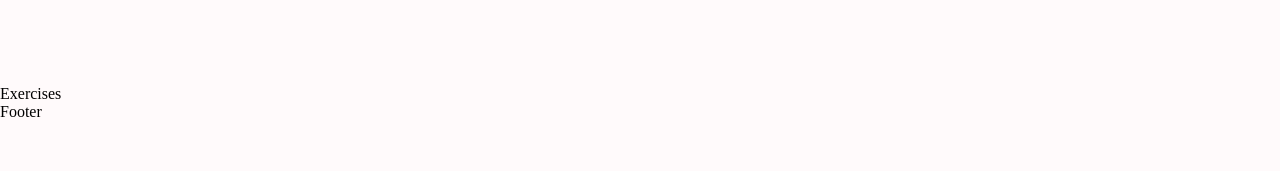
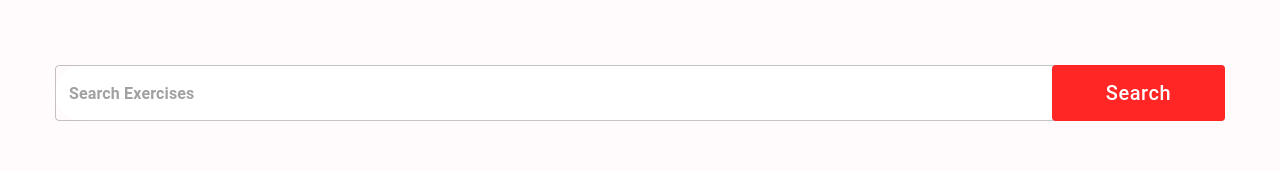
Before and after one commit to abdurahmonHard/gym-exercise, a React (Create React App) app: page / in a window 1280 px wide. Shown: the part 1199-1370 px from the top of the page. Before the commit the page ends 1320 px from the top, so only its background shows below. Built offline with nearby package versions, Linux system fonts and the light colour scheme; no server answers.

Commit message:
second-commit

```diff
--- /dev/null
+++ b/src/components/BodyPart.js
@@ -0,0 +1,24 @@
+import React from 'react'
+import {Stack, Typography} from '@mui/material'
+
+import Icon from '../assets/icons/gym.png'
+
+const BodyPart = ({item, setBodyPart, bodyPart}) => {
+  return (
+    <Stack type="button"
+        alignItems="center"
+        justifyContent="center"
+        className="bodyPart-card"
+        sx={bodyPart === item ? { borderTop: '4px solid #FF2625', background: '#fff', borderBottomLeftRadius: '20px', width: '270px', height: '282px', cursor: 'pointer', gap: '47px' } : { background: '#fff', borderBottomLeftRadius: '20px', width: '270px', height: '282px', cursor: 'pointer', gap: '47px' }}
+        onClick={() => {
+            setBodyPart(item);
+            window.scrollTo({ top: 1800, left: 100, behavior: 'smooth' });
+        }}
+    >
+        <img src={Icon} alt="dumbbell" style={{ width: '40px', height: '40px' }} />
+        <Typography fontSize="24px" fontWeight="bold" fontFamily="Alegreya" color="#3A1212" textTransform="capitalize"> {item}</Typography>
+    </Stack>
+  )
+}
+
+export default BodyPart
--- /dev/null
+++ b/src/components/HorizontalScrollbar.js
@@ -0,0 +1,48 @@
+import React,{useContext } from 'react'
+import { Box , Typography} from '@mui/material'
+import {ScrollMenu, VisibilityContext} from 'react-horizontal-scrolling-menu'
+
+import BodyPart from './BodyPart'
+
+import RightArrowIcon from '../assets/icons/right-arrow.png';
+import LeftArrowIcon from '../assets/icons/left-arrow.png';
+
+const LeftArrow = () => {
+  const { scrollPrev } = useContext(VisibilityContext);
+
+  return (
+    <Typography onClick={() => scrollPrev()} className="right-arrow">
+      <img src={LeftArrowIcon} alt="right-arrow" />
+    </Typography>
+  );
+};
+
+const RightArrow = () => {
+  const { scrollNext } = useContext(VisibilityContext);
+
+  return (
+    <Typography onClick={() => scrollNext()} className="left-arrow">
+      <img src={RightArrowIcon} alt="right-arrow" />
+    </Typography>
+  );
+};
+
+const HorizontalScrollbar = ({data, bodyPart, setBodyPart}) => {
+  return (
+    <ScrollMenu LeftArrow={LeftArrow} RightArrow={RightArrow}>
+        {data.map((item)=> (
+                <Box
+                    key={item.id || item}
+                    itemID={item.id || item}
+                    title={item.id || item}
+                    m="0 40px"
+                >
+                    <BodyPart item={item} setBodyPart={setBodyPart} bodyPart={bodyPart} />
+                </Box>
+            )
+        )}
+    </ScrollMenu>
+  )
+}
+
+export default HorizontalScrollbar
--- a/src/components/SearchExercises.js
+++ b/src/components/SearchExercises.js
@@ -1,11 +1,63 @@
 import React, {useEffect, useState} from 'react'
+// ma'lumotlarni olish, DOMni to'g'ridan-to'g'ri yangilash va taymerlar.
 import { Box, Button, Stack, TextField, Typography} from '@mui/material'
-const SearchExercises = () => {
+
+import { exerciseOptions, fetchData } from '../utils/fetchData';
+import HorizontalScrollbar from './HorizontalScrollbar';
+
+const SearchExercises = ({ setExercises, bodyPart, setBodyPart }) => {
+    const [search, setSearch] = useState('');
+    const [bodyParts, setBodyParts] = useState([]);
+
+    useEffect(() => {
+        const fetchExercisesData = async () => {
+            const bodyPartsData = await fetchData('https://exercisedb.p.rapidapi.com/exercises/bodyPartList', exerciseOptions);
+
+            setBodyParts(['all', ...bodyPartsData]);
+        };
+
+        fetchExercisesData();
+        }, []);
+
+
+    const handleSearch = async () => {
+        if(search){
+            const exercisesData = await fetchData('https://exercisedb.p.rapidapi.com/exercises', exerciseOptions)
+
+            const searchedExercises = exercisesData.filter(
+                (item) => item.name.toLowerCase().includes(search)
+                    || item.target.toLowerCase().includes(search)
+                    || item.equipment.toLowerCase().includes(search)
+                    || item.bodyPart.toLowerCase().includes(search),
+            );
+            console.log(exercisesData);
+
+            setSearch('');
+            setExercises(searchedExercises);
+        }
+    }
+
   return (
     <Stack alignItems="center" mt="37px" justifyContent="center" p="20px">
         <Typography fontWeight={700} sx={{ fontSize: { lg: '44px', xs: '30px' } }} mb="49px" textAlign="center">
             Awesome Exercises You <br /> Should Know
         </Typography>
+        <Box position="relative" mb="72px">
+        <TextField
+            height="76px"
+            sx={{ input: { fontWeight: '700', border: 'none', borderRadius: '4px' }, width: { lg: '1170px', xs: '350px' }, backgroundColor: '#fff', borderRadius: '40px' }}
+            value={search}
+            onChange={(e) => setSearch(e.target.value.toLowerCase())}
+            placeholder="Search Exercises"
+            type="text"
+        />
+        <Button className="search-btn" sx={{ bgcolor: '#FF2625', color: '#fff', textTransform: 'none', width: { lg: '173px', xs: '80px' }, height: '56px', position: 'absolute', right: '0px', fontSize: { lg: '20px', xs: '14px' } }} onClick={handleSearch} >
+            Search
+        </Button>
+        </Box>
+        <Box sx={{ position: 'relative', width: '100%', p: '20px' }}>
+            <HorizontalScrollbar data={bodyParts} bodyParts setBodyPart={setBodyPart} bodyPart={bodyPart}/>
+        </Box>
     </Stack>
   )
 }
--- a/src/pages/Home.js
+++ b/src/pages/Home.js
@@ -7,11 +7,13 @@ import HeroBanner from '../components/HeroBanner';
 
 
 const Home = () => {
+  const [bodyPart, setBodyPart] = useState('all')
+  const [exercises, setExercises] = useState([])
   return (
     <Box>
         <HeroBanner/>
-        <SearchExercises/>
-        <Exercises/>
+        <SearchExercises setExercises={setExercises} bodyPart={bodyPart} setBodyPart={setBodyPart}/>
+        <Exercises setExercises={setExercises} bodyPart={bodyPart} exercises={exercises} />
     </Box>
   )
 }
--- /dev/null
+++ b/src/utils/fetchData.js
@@ -0,0 +1,23 @@
+
+export const exerciseOptions = {
+    method: 'GET',
+    headers: {
+      'X-RapidAPI-Host': 'exercisedb.p.rapidapi.com',
+      'X-RapidAPI-Key': process.env.REACT_APP_RAPID_API_KEY,
+    },
+  };
+
+
+export const youtubeOptions = {
+    method: 'GET',
+    headers: {
+        'X-RapidAPI-Host': 'youtube-search-and-download.p.rapidapi.com',
+        'X-RapidAPI-Key': '522cc987f1mshe5f9f993899b784p11834djsndc95c970787e',
+    },
+};
+
+export const fetchData = async (url, options)=>{
+    const response = await fetch(url, options);
+    const data = await response.json()
+    return data;
+}
```
Also changed, not shown: 1 other file (tests, documents, lock files or other folders).
